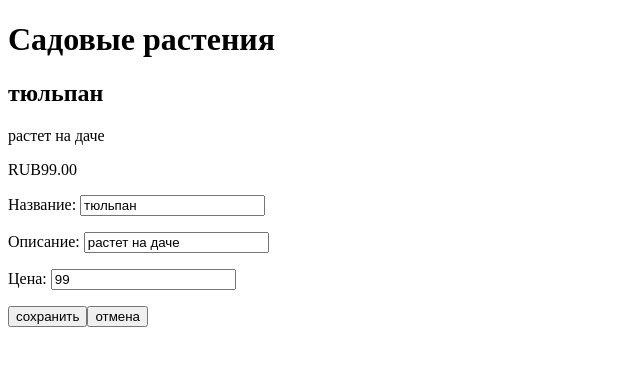
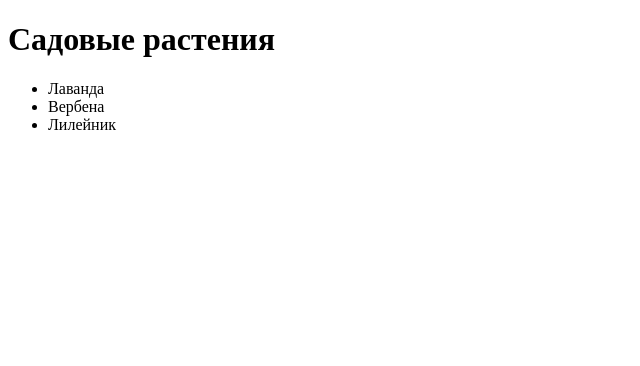
Before and after one commit to pol1969/plants, an Angular app: page / in a window 1280 px wide. Shown: the top 366 px of the page, without its empty margins (0-640 px from the left). Built offline with nearby package versions, Linux system fonts and the light colour scheme.

Commit message:
Вывод списка

```diff
--- a/src/app/app.component.html
+++ b/src/app/app.component.html
@@ -1,13 +1,4 @@
 <h1>Садовые растения</h1>
-<h2>{{plant.name}}</h2>
-<p>{{plant.description}}</p>
-<p>{{plant.price|currency:"RUB":true}}</p>
-
-<form>
-	<p>Название: <input [(ngModel)]="plant.name" name="name"></p>
-	<p>Описание: <input [(ngModel)]="plant.description" name="description"></p>
-	<p>Цена: <input [(ngModel)]="plant.price" name="price"></p>
-	<p><input type="submit" value="сохранить" (click)="save()">
-	<input type="button" value="отмена" (click)="cancel()"></p>
-
-</form>
+<ul>
+	<li *ngFor="let plant of plants">{{plant.name}}</li>
+</ul>
--- a/src/app/app.component.ts
+++ b/src/app/app.component.ts
@@ -1,25 +1,17 @@
 import { Component } from '@angular/core';
+import { OnInit } from '@angular/core';
 import { Plant } from './plant';
+import { PlantService } from './plant.service';
 
 @Component({
   selector: 'app-root',
   templateUrl: './app.component.html',
   styleUrls: ['./app.component.css']
 })
-export class AppComponent {
-  title = 'plants';
-  plant:Plant = new Plant('тюльпан','растет на даче', 99);
-  temp:Plant = new Plant('тюльпан','растет на даче', 99);
-
-  cancel():void {
-	  this.plant.name = this.temp.name;
-	  this.plant.description = this.temp.description;
-	  this.plant.price = this.temp.price;
+export class AppComponent implements OnInit {
+	plants:Plant[];
+	constructor(private ps:PlantService) {};
+	ngOnInit() {
+		this.plants = this.ps.getPlants();
+	}
   }
-
-  save():void {
-	  this.temp.name = this.plant.name;
-	  this.temp.description = this.plant.description;
-	  this.temp.price = this.plant.price;
-  }
-}
--- a/src/app/app.module.ts
+++ b/src/app/app.module.ts
@@ -4,6 +4,7 @@ import { FormsModule } from '@angular/forms';
 
 import { AppRoutingModule } from './app-routing.module';
 import { AppComponent } from './app.component';
+import { PlantService } from './plant.service';
 
 @NgModule({
   declarations: [
@@ -14,7 +15,7 @@ import { AppComponent } from './app.component';
     FormsModule,
     AppRoutingModule
   ],
-  providers: [],
+  providers: [PlantService],
   bootstrap: [AppComponent]
 })
 export class AppModule { }
--- /dev/null
+++ b/src/app/plant.service.ts
@@ -0,0 +1,17 @@
+import { Injectable } from '@angular/core';
+import { Plant } from './plant';
+
+const plants:Plant[] = [
+	new Plant('Лаванда','Серебристая листва',99.9),
+	new Plant('Вербена','Красная с белым глазком',139.9),
+	new Plant('Лилейник','Ярко-красный бархатный',349.9)
+];
+
+@Injectable({
+  providedIn: 'root'
+})
+export class PlantService {
+	getPlants():Plant[] {return plants;}
+
+
+}
```
Also changed, not shown: 1 other file (tests, documents, lock files or other folders).
